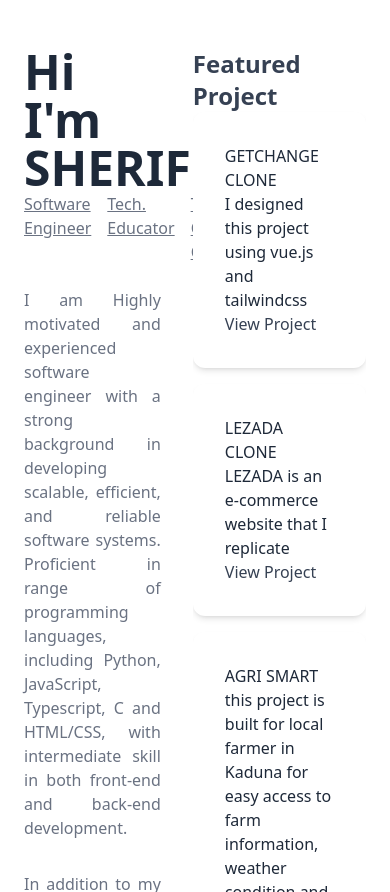
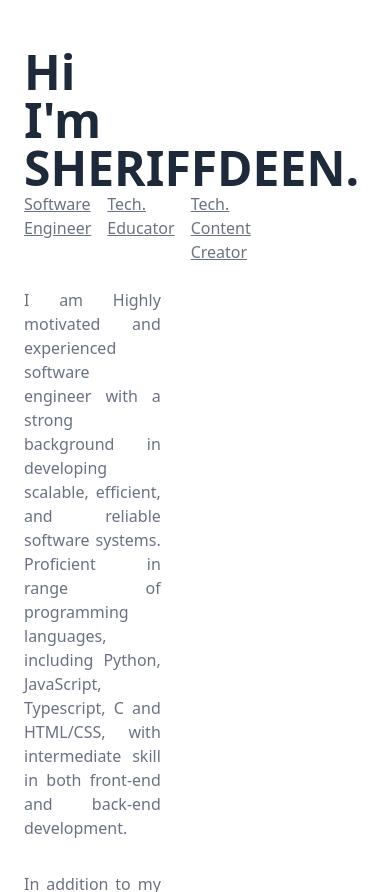
Before and after one commit to MSHERIFF2/Portfolio, a React (Vite) app: page / in a window 390 px wide. Built offline with nearby package versions, Linux system fonts and the light colour scheme.

Commit message:
added styling

```diff
--- a/src/components/body.jsx
+++ b/src/components/body.jsx
@@ -8,7 +8,7 @@ import skills from "./skill";
 function Body() {
   return (
 
-    <div className="flex w-full h-screen gap-x-8 mt-12 px-6 overflow-hidden bg-white text-gray-800 dark:bg-gray-900 dark:text-gray-200">
+    <div className="flex flex-col sm:flex-row w-full h-screen gap-x-8 mt-12 px-6 overflow-hidden bg-white text-gray-800 dark:bg-gray-900 dark:text-gray-200">
 
 
       <section className="w-2/5 sm:px-10 h-full">
```
